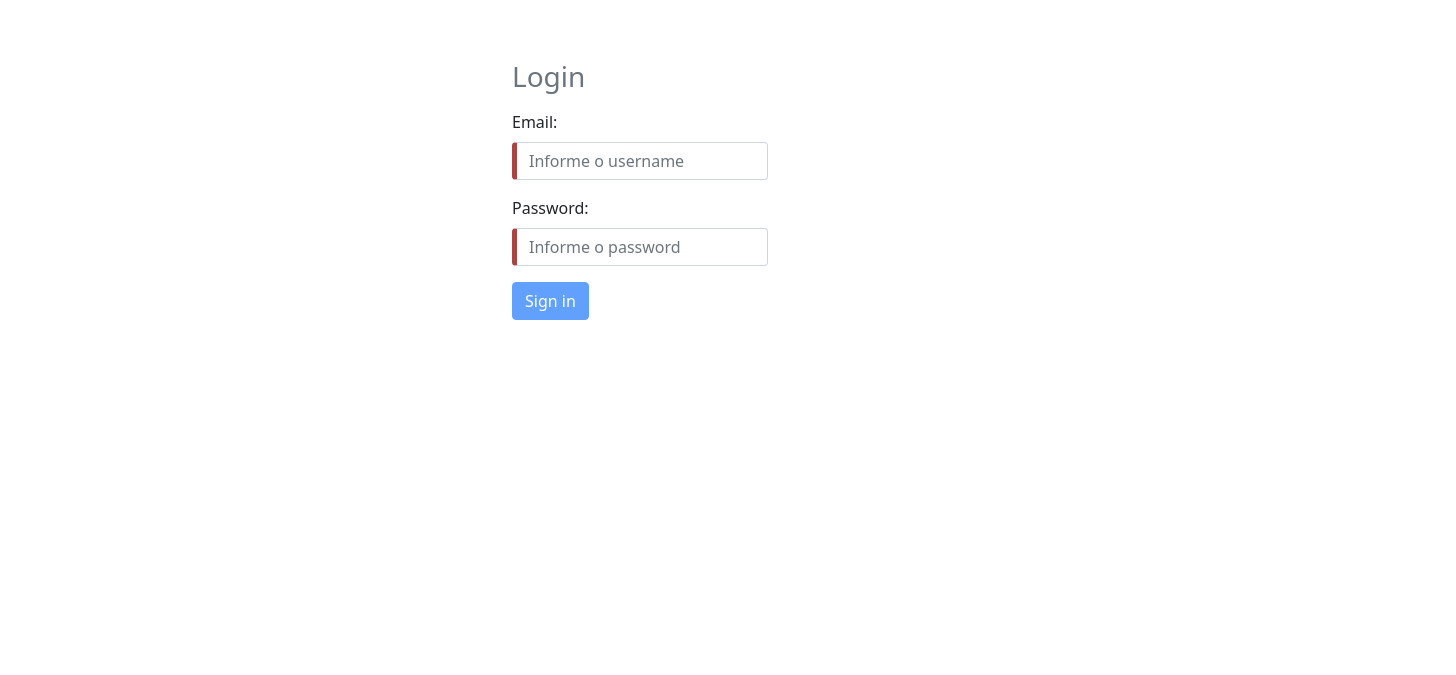
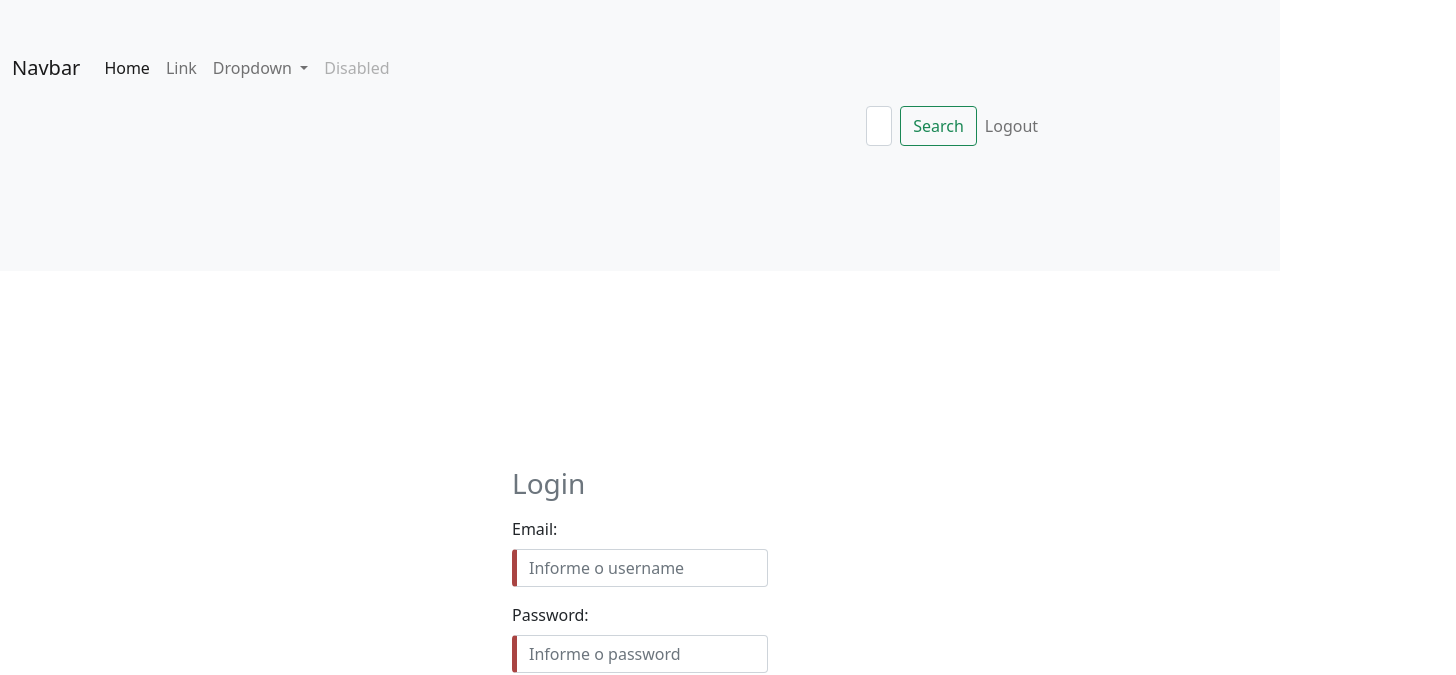
Before and after one commit to gustavopaco/angular-jdev-fullstack, an Angular app: page /login in a window 1280 px wide. Shown: the part 136-811 px from the top of the page, 1456 px wide, since content can reach past the window. Built offline with nearby package versions, Linux system fonts and the light colour scheme.

Commit message:
- Implementando funcionalidade de Logout do sistema e redirecionamento para tela /login - Construcao da Nav bar

```diff
--- a/src/app/app.component.html
+++ b/src/app/app.component.html
@@ -1 +1,44 @@
+<nav class="navbar navbar-expand-lg navbar-light bg-light">
+  <div class="container-fluid">
+    <a class="navbar-brand" href="#">Navbar</a>
+    <button class="navbar-toggler" type="button" data-bs-toggle="collapse" data-bs-target="#navbarSupportedContent"
+            aria-controls="navbarSupportedContent" aria-expanded="false" aria-label="Toggle navigation">
+      <span class="navbar-toggler-icon"></span>
+    </button>
+    <div class="collapse navbar-collapse" id="navbarSupportedContent">
+      <ul class="navbar-nav me-auto mb-2 mb-lg-0">
+        <li class="nav-item">
+          <a class="nav-link active" aria-current="page" href="#" (click)="goHome()">Home</a>
+        </li>
+        <li class="nav-item">
+          <a class="nav-link" href="#">Link</a>
+        </li>
+        <li class="nav-item dropdown">
+          <a class="nav-link dropdown-toggle" href="#" id="navbarDropdown" role="button" data-bs-toggle="dropdown"
+             aria-expanded="false">
+            Dropdown
+          </a>
+          <ul class="dropdown-menu" aria-labelledby="navbarDropdown">
+            <li><a class="dropdown-item" href="#">Action</a></li>
+            <li><a class="dropdown-item" href="#">Another action</a></li>
+            <li>
+              <hr class="dropdown-divider">
+            </li>
+            <li><a class="dropdown-item" href="#">Something else here</a></li>
+          </ul>
+        </li>
+        <li class="nav-item">
+          <a class="nav-link disabled" href="#" tabindex="-1" aria-disabled="true">Disabled</a>
+        </li>
+      </ul>
+      <form class="d-flex">
+        <input class="form-control me-2" type="search" placeholder="Search" aria-label="Search">
+        <button class="btn btn-outline-success" type="submit">Search</button>
+        <ul class="navbar-nav me-auto mb-2 mb-lg-0">
+          <li class="nav-item"><a class="nav-link" href="#" (click)="logout()">Logout</a></li>
+        </ul>
+      </form>
+    </div>
+  </div>
+</nav>
 <router-outlet></router-outlet>
--- a/src/app/app.component.ts
+++ b/src/app/app.component.ts
@@ -1,16 +1,39 @@
-import {Component} from '@angular/core';
+import {Component, OnInit} from '@angular/core';
+import {Router} from "@angular/router";
 
 @Component({
   selector: 'app-root',
   templateUrl: './app.component.html',
   styleUrls: ['./app.component.css']
 })
-export class AppComponent {
+export class AppComponent implements OnInit{
   title = 'angular-sb-microservicos';
+  private routes : Router
 
-  constructor() {
-
+  constructor(routes : Router) {
+    this.routes = routes;
   }
 
+  ngOnInit(): void {
+    const token = localStorage.getItem("token");
+    if (token !== null) {
+      this.routes.navigate(["home"]);
+    } else {
+      this.routes.navigate(["login"]);
+    }
+  }
 
+  public logout() {
+    localStorage.clear();
+    this.routes.navigate(["login"]);
+  }
+
+  public goHome() {
+    const token = localStorage.getItem("token");
+    if (token !== null) {
+      this.routes.navigate(["home"]);
+    } else {
+      this.routes.navigate(["login"]);
+    }
+  }
 }
```
